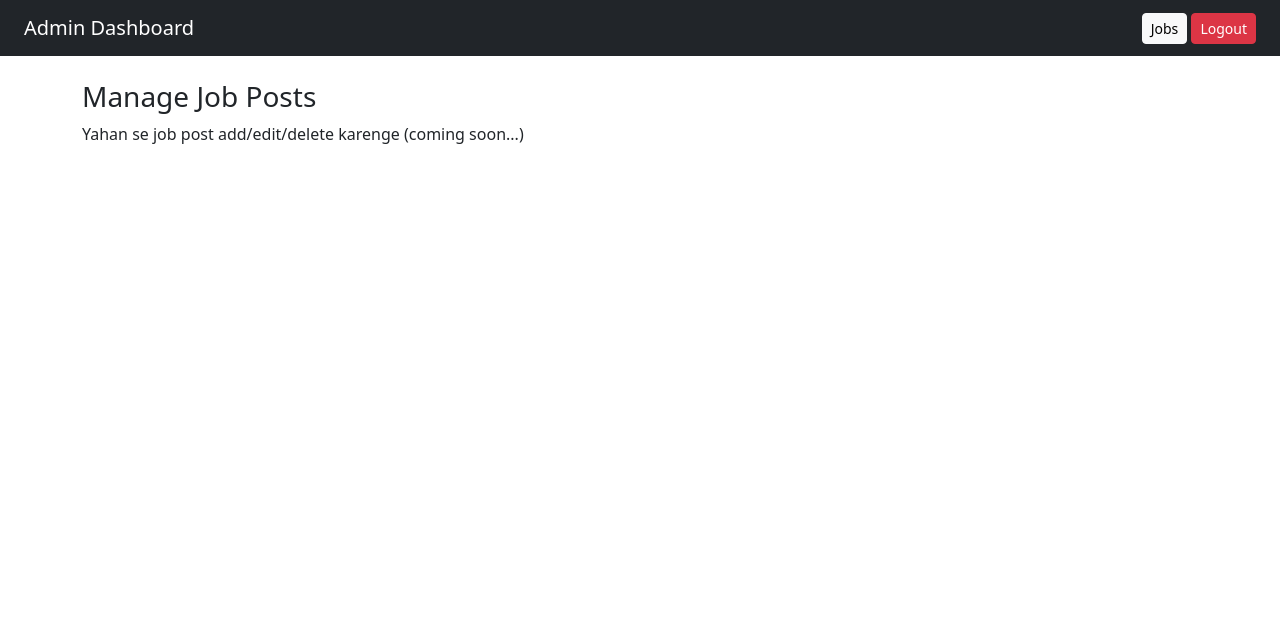
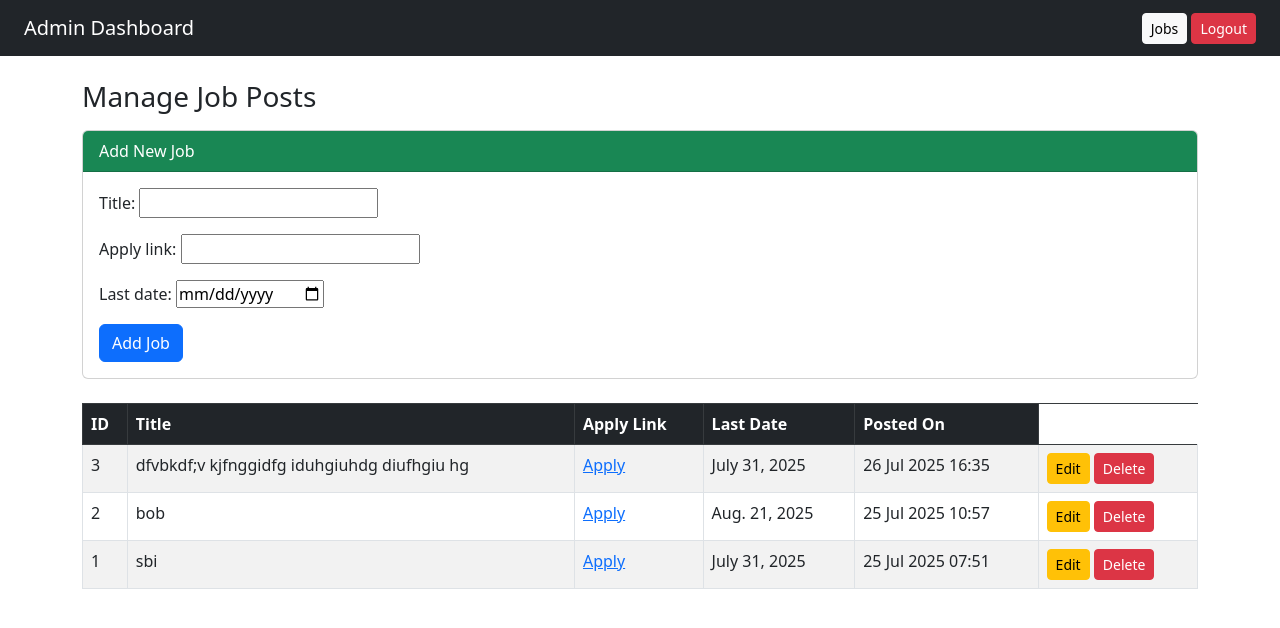
Before and after one commit to deepak1224637/rojgarresult_clone, a Django app: page /dashboard/jobs/ in a window 1280 px wide. Shown: the top 628 px of the page. Run offline with Django 5.2, Linux system fonts and the light colour scheme; a user stored in the database is signed in; data comes from the database, SQL or seed files in the repository; both versions use the stored data as it was after the commit.

Commit message:
venu change

```diff
--- /dev/null
+++ b/core/forms.py
@@ -0,0 +1,23 @@
+from django import forms
+from .models import JobPost
+from .models import AdmitCard
+
+class JobPostForm(forms.ModelForm):
+    class Meta:
+        model = JobPost
+        fields = ['title', 'apply_link', 'last_date']
+        widgets = {
+            'last_date': forms.DateInput(attrs={'type': 'date'}),
+        }
+
+
+
+
+class AdmitCardForm(forms.ModelForm):
+    class Meta:
+        model = AdmitCard
+        fields = ['title', 'exam_date' 'download_link', 'date_published']
+        widgets = {
+            'date_published': forms.DateInput(attrs={'type': 'date'})
+            #'exam_date': forms.DateInput(attrs={'type': 'date'}), # type: ignore
+        }
--- a/core/models.py
+++ b/core/models.py
@@ -18,6 +18,7 @@ class AdmitCard(models.Model):
     title = models.CharField(max_length=200)
     exam_date = models.DateField(null=True, blank=True)
     download_link = models.URLField()
+    date_published = models.DateField(null=True, blank=True)
     posted_on = models.DateTimeField(auto_now_add=True)
 
     def __str__(self):
--- a/core/templates/dashboard/manage_jobs.html
+++ b/core/templates/dashboard/manage_jobs.html
@@ -1,6 +1,52 @@
 {% extends "dashboard/dashboard_base.html" %}
 {% block title %}Manage Job Posts{% endblock %}
 {% block content %}
-<h3>Manage Job Posts</h3>
-<p>Yahan se job post add/edit/delete karenge (coming soon...)</p>
+
+<h3 class="mb-3">Manage Job Posts</h3>
+
+<!-- ✅ Add New Job Post Form -->
+<div class="card mb-4">
+    <div class="card-header bg-success text-white">Add New Job</div>
+    <div class="card-body">
+        <form method="post">
+            {% csrf_token %}
+            {{ form.as_p }}
+            <button type="submit" class="btn btn-primary">Add Job</button>
+        </form>
+    </div>
+</div>
+
+<!-- ✅ Job List Table -->
+<table class="table table-bordered table-striped">
+    <thead class="table-dark">
+        <tr>
+            <th>ID</th>
+            <th>Title</th>
+            <th>Apply Link</th>
+            <th>Last Date</th>
+            <th>Posted On</th>
+        </tr>
+    </thead>
+    <tbody>
+        {% for job in jobs %}
+        <tr>
+            <td>{{ job.id }}</td>
+            <td>{{ job.title }}</td>
+            <td><a href="{{ job.apply_link }}" target="_blank">Apply</a></td>
+            <td>{{ job.last_date }}</td>
+            <td>{{ job.posted_on|date:"d M Y H:i" }}</td>
+
+            <td>
+    <a href="{% url 'edit_job' job.id %}" class="btn btn-sm btn-warning">Edit</a>
+    <a href="{% url 'delete_job' job.id %}" class="btn btn-sm btn-danger"
+       onclick="return confirm('Are you sure to delete this job?');">Delete</a>
+</td>
+
+        </tr>
+        {% empty %}
+        <tr><td colspan="5">No job posts available.</td></tr>
+        {% endfor %}
+    </tbody>
+</table>
+
 {% endblock %}
--- a/core/urls.py
+++ b/core/urls.py
@@ -13,4 +13,13 @@ urlpatterns = [
     path('dashboard/', views.dashboard_home, name='dashboard_home'),
     path('dashboard/jobs/', views.manage_jobs, name='manage_jobs'),
 
+    path('dashboard/jobs/edit/<int:job_id>/', views.edit_job, name='edit_job'),
+    path('dashboard/jobs/delete/<int:job_id>/', views.delete_job, name='delete_job'),
+
+    path('dashboard/admit-cards/', views.manage_admit_cards, name='manage_admit_cards'),
+    path('dashboard/admit-cards/edit/<int:card_id>/', views.edit_admit_card, name='edit_admit_card'),
+    path('dashboard/admit-cards/delete/<int:card_id>/', views.delete_admit_card, name='delete_admit_card'),
+
+
+
 ]
--- a/core/views.py
+++ b/core/views.py
@@ -1,9 +1,15 @@
-from django.shortcuts import render, redirect
+from django.shortcuts import render, redirect , get_object_or_404
 from .models import JobPost , AdmitCard, Result, Syllabus,HighlightPost
 from datetime import datetime
 from django.contrib.auth import authenticate, login, logout
 from django.contrib.auth.decorators import login_required
 from django.contrib.auth.forms import AuthenticationForm
+from .forms import JobPostForm
+
+from .models import AdmitCard
+from .forms import AdmitCardForm
+
+
 #from.models import AdmitPost
 
 def home(request):
@@ -58,6 +64,83 @@ def dashboard_home(request):
     return render(request, 'dashboard/dashboard_home.html')
 
 
+# @login_required
+# def manage_jobs(request):
+#     jobs = JobPost.objects.all().order_by('-posted_on')  # Latest first
+#     return render(request, 'dashboard/manage_jobs.html', {'jobs': jobs})
+
 @login_required
 def manage_jobs(request):
-    return render(request, 'dashboard/manage_jobs.html')
+    jobs = JobPost.objects.all().order_by('-posted_on')
+
+    if request.method == 'POST':
+        form = JobPostForm(request.POST)
+        if form.is_valid():
+            form.save()
+            return redirect('manage_jobs')
+    else:
+        form = JobPostForm()
+
+    return render(request, 'dashboard/manage_jobs.html', {
+        'jobs': jobs,
+        'form': form
+    })
+
+
+
+# EDIT
+@login_required
+def edit_job(request, job_id):
+    job = get_object_or_404(JobPost, id=job_id)
+    if request.method == 'POST':
+        form = JobPostForm(request.POST, instance=job)
+        if form.is_valid():
+            form.save()
+            return redirect('manage_jobs')
+    else:
+        form = JobPostForm(instance=job)
+    return render(request, 'dashboard/edit_job.html', {'form': form, 'job': job})
+
+# DELETE
+@login_required
+def delete_job(request, job_id):
+    job = get_object_or_404(JobPost, id=job_id)
+    job.delete()
+    return redirect('manage_jobs')
+
+
+
+
+
+
+@login_required
+def manage_admit_cards(request):
+    cards = AdmitCard.objects.all().order_by('-created_on')
+
+    if request.method == 'POST':
+        form = AdmitCardForm(request.POST)
+        if form.is_valid():
+            form.save()
+            return redirect('manage_admit_cards')
+    else:
+        form = AdmitCardForm()
+
+    return render(request, 'dashboard/manage_admit_cards.html', {
+        'form': form,
+        'cards': cards
+    })
+
+@login_required
+def edit_admit_card(request, card_id):
+    card = get_object_or_404(AdmitCard, id=card_id)
+    form = AdmitCardForm(request.POST or None, instance=card)
+    if form.is_valid():
+        form.save()
+        return redirect('manage_admit_cards')
+    return render(request, 'dashboard/edit_admit_card.html', {'form': form, 'card': card})
+
+@login_required
+def delete_admit_card(request, card_id):
+    card = get_object_or_404(AdmitCard, id=card_id)
+    card.delete()
+    return redirect('manage_admit_cards')
```
Also changed, not shown: core/templates/dashboard/edit_admit_card.html (added, +14 -0 lines), core/templates/dashboard/edit_job.html (added, +13 -0 lines), core/templates/dashboard/manage_admit_cards.html (added, +49 -0 lines), core/migrations/0005_admitcard_date_published.py (added), db.sqlite3.
